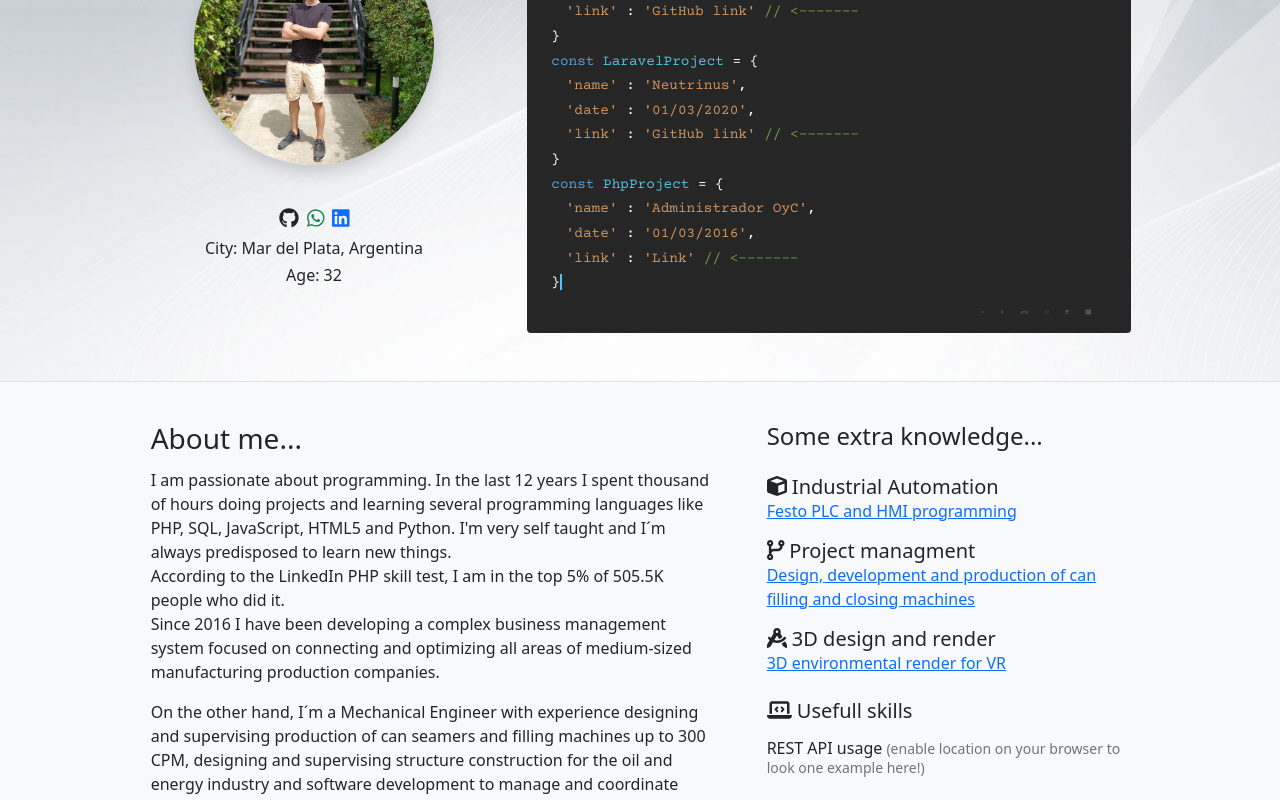
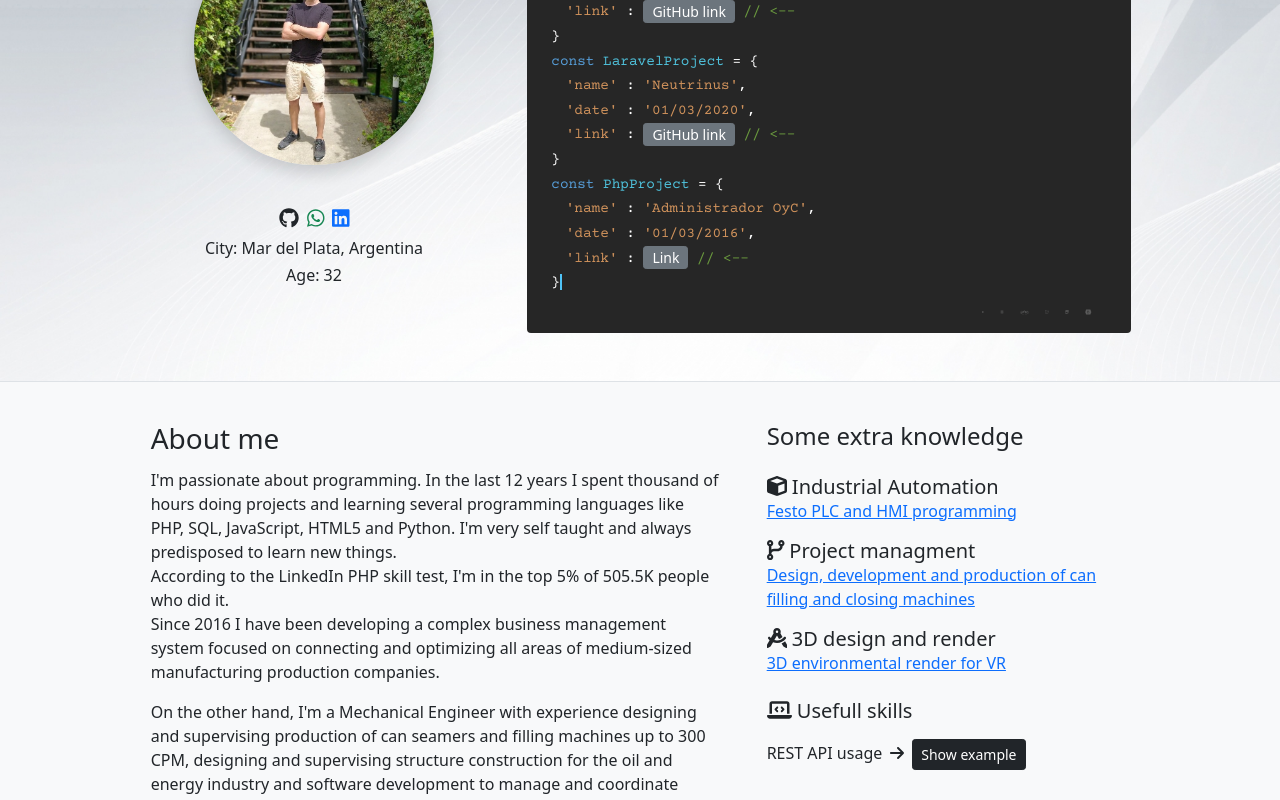
Before and after one commit to mxchristian17/portfolio, a React (Create React App) app: page / in a window 1280 px wide. Shown: the part 220-1020 px from the top of the page. Built offline with nearby package versions, Linux system fonts and the light colour scheme; no server answers.

Commit message:
polished language´s details and location asked only if needed

```diff
--- a/src/Components/AboutMe/AboutMe.js
+++ b/src/Components/AboutMe/AboutMe.js
@@ -3,11 +3,11 @@ import React from 'react'
 const AboutMe = () => {
   return (
     <div className="col-lg-6 text-start px-4 py-3">
-        <h3 className="pb-1">About me...</h3>
-        <p>I am passionate about programming. In the last 12 years I spent thousand of hours doing projects and learning several programming languages like PHP, SQL, JavaScript, HTML5 and Python. I'm very self taught and I´m always predisposed to learn new things.<br />
-        According to the LinkedIn PHP skill test, I am in the top 5% of 505.5K people who did it.<br />
+        <h3 className="pb-1">About me</h3>
+        <p>I'm passionate about programming. In the last 12 years I spent thousand of hours doing projects and learning several programming languages like PHP, SQL, JavaScript, HTML5 and Python. I'm very self taught and always predisposed to learn new things.<br />
+        According to the LinkedIn PHP skill test, I'm in the top 5% of 505.5K people who did it.<br />
         Since 2016 I have been developing a complex business management system focused on connecting and optimizing all areas of medium-sized manufacturing production companies.</p>
-        <p>On the other hand, I´m a Mechanical Engineer with experience designing and supervising production of can seamers and filling machines up to 300 CPM, designing and supervising structure construction for the oil and energy industry and software development to manage and coordinate productive processes.<br />
+        <p>On the other hand, I'm a Mechanical Engineer with experience designing and supervising production of can seamers and filling machines up to 300 CPM, designing and supervising structure construction for the oil and energy industry and software development to manage and coordinate productive processes.<br />
         Currently I work in a team made of mechanical engineers and mechanical technicians with people in charge developing and producing hi-tech machines mainly for the food industry.</p>
     </div>
   )
--- a/src/Components/Console/Console.js
+++ b/src/Components/Console/Console.js
@@ -22,7 +22,7 @@ const Console = () => {
         <Symbol text="= { " /><br />
         &emsp;<Text text="'name' " /><Symbol text=": " /><Text text="'Duo Austral'" /><Symbol text="," /><br />
         &emsp;<Text text="'date' " /><Symbol text=": " /><Text text="'01/02/2022'" /><Symbol text="," /><br />
-        &emsp;<Text text="'link' " /><Symbol text=": " /><a className="text-decoration-none" rel="noreferrer" href="https://github.com/mxchristian17/duoaustral.git" target="_blank"><Text text="'GitHub link'" /></a><Comment text=" // <-------" /><br />
+        &emsp;<Text text="'link' " /><Symbol text=": " /><a className="btn btn-sm btn-secondary py-0 text-decoration-none" rel="noreferrer" href="https://github.com/mxchristian17/duoaustral.git" target="_blank">GitHub link</a><Comment text=" // <--" /><br />
         <Symbol text="}" />
         <br />
 
@@ -31,7 +31,7 @@ const Console = () => {
         <Symbol text="= { " /><br />
         &emsp;<Text text="'name' " /><Symbol text=": " /><Text text="'Neutrinus'" /><Symbol text="," /><br />
         &emsp;<Text text="'date' " /><Symbol text=": " /><Text text="'01/03/2020'" /><Symbol text="," /><br />
-        &emsp;<Text text="'link' " /><Symbol text=": " /><a className="text-decoration-none" rel="noreferrer" href="https://github.com/mxchristian17/Neutrinus.git" target="_blank"><Text text="'GitHub link'" /></a><Comment text=" // <-------" /><br />
+        &emsp;<Text text="'link' " /><Symbol text=": " /><a className="btn btn-sm btn-secondary py-0 text-decoration-none" rel="noreferrer" href="https://github.com/mxchristian17/Neutrinus.git" target="_blank">GitHub link</a><Comment text=" // <--" /><br />
         <Symbol text="}" />
         <br />
 
@@ -40,7 +40,7 @@ const Console = () => {
         <Symbol text="= { " /><br />
         &emsp;<Text text="'name' " /><Symbol text=": " /><Text text="'Administrador OyC'" /><Symbol text="," /><br />
         &emsp;<Text text="'date' " /><Symbol text=": " /><Text text="'01/03/2016'" /><Symbol text="," /><br />
-        &emsp;<Text text="'link' " /><Symbol text=": " /><Link to="/projects/Administrador%20OyC" className="text-decoration-none"><Text text="'Link'" /></Link><Comment text=" // <-------" /><br />
+        &emsp;<Text text="'link' " /><Symbol text=": " /><Link to="/projects/Administrador%20OyC" className="btn btn-sm btn-secondary py-0 text-decoration-none">Link</Link><Comment text=" // <--" /><br />
         <Symbol text="}" />
         <div className="cursor"></div>
 
--- a/src/Components/ExtraKnowledge/ExtraKnowledge.js
+++ b/src/Components/ExtraKnowledge/ExtraKnowledge.js
@@ -8,7 +8,7 @@ import { Link } from 'react-router-dom';
 const ExtraKnowledge = () => {
   return (
     <div className="col-lg-4 text-start px-4 py-3">
-        <h4>Some extra knowledge...</h4>
+        <h4>Some extra knowledge</h4>
 
         <h5 className="pt-3 mb-0"><FontAwesomeIcon icon={faCube} /> Industrial Automation</h5>
         <a href="https://youtu.be/N-JrJYE6JDA?t=15" target="_blank" rel="noreferrer" className="h6" alt="PLC and HMI programming">Festo PLC and HMI programming</a>
--- a/src/Components/Resume/Resume.js
+++ b/src/Components/Resume/Resume.js
@@ -58,8 +58,8 @@ const Resume = () => {
           <hr className="d-block d-lg-none" />
 
           <h3>About me</h3>
-          <p>I´m a mechanical engineer passionate about programming. In the last 12 years I spent thousand of hours doing projects and learning several programming languages like PHP, SQL, JavaScript, HTML5 and Python. I'm very self taught and I´m always predisposed to learn new things.</p>
-          <p>According to the LinkedIn PHP skill test, I am in the top 5% of 505.5K people who did it. Currently I´m working as a mechanical engineer with 6 people in charge. I´m used to working on complex projects with strict deadlines. I´m trying to change my profile to the software industry. I can write here a lot of things, but I think you need to know me if you want to understand how much I can offer to your company.</p>
+          <p>I'm a mechanical engineer passionate about programming. In the last 12 years I spent thousand of hours doing projects and learning several programming languages like PHP, SQL, JavaScript, HTML5 and Python. I'm very self taught and always predisposed to learn new things.</p>
+          <p>According to the LinkedIn PHP skill test, I'm in the top 5% of 505.5K people who did it. Currently I'm working as a mechanical engineer with 6 people in charge. I'm used to working on complex projects with strict deadlines. I'm trying to change my profile to the software industry. I can write here a lot of things, but I think you need to know me if you want to understand how much I can offer to your company.</p>
 
           <hr />
 
--- a/src/Components/WeatherWidget/WeatherWidget.js
+++ b/src/Components/WeatherWidget/WeatherWidget.js
@@ -5,6 +5,7 @@ import { faArrowRight } from '@fortawesome/free-solid-svg-icons';
 
 const WeatherWidget = () => {
 
+    const [ showRestApi, setShowRestApi ] = useState(false);
     const [error, setError] = useState(null);
     const [weather, setweather] = useState([]);
     const [location, setLocation] = useState();
@@ -24,7 +25,7 @@ const WeatherWidget = () => {
 
     const kelvin2Celsius = (T) => { return Math.round((T-273.15) * 10) / 10 }
     useEffect(() => {
-        if(location == null) {
+        if(location == null & showRestApi) {
             if (navigator.geolocation) {
                 navigator.geolocation.getCurrentPosition((loc) => {
                     setLocation( { latitude: loc.coords.latitude, longitude: loc.coords.longitude } )
@@ -64,7 +65,7 @@ const WeatherWidget = () => {
         {error && "Weather failed loading"}
         <div style={{fontSize : "1em"}} className="rounded d-flex align-items-center p-0 m-0">
         {
-        typeof(weather.main) !== "undefined" ?
+        typeof(weather.main) !== "undefined" & showRestApi ?
             <div>
                 <div className="d-inline float-start me-3">
                     <OverlayTrigger trigger="focus" placement="top" overlay={popover}>
@@ -75,7 +76,10 @@ const WeatherWidget = () => {
                 <img alt="weather icon" style={{height: "2.5em"}} src={ weather.icon } />
                 { weather.description }
             </div>
-        :   <h6>REST API usage <small className="text-secondary">(enable location on your browser to look one example here!)</small></h6>
+        :   showRestApi ?
+            <h6>REST API usage <small className="text-secondary">(enable location on your browser to look one example here!)</small></h6>
+            :
+            <div><h6 className="d-inline pe-2">REST API usage<FontAwesomeIcon className="ms-2" icon={ faArrowRight } /></h6><button className="btn btn-sm btn-dark" onClick={()=>{setShowRestApi(true)}}>Show example</button></div>
         }
         </div>
     </div>
```
